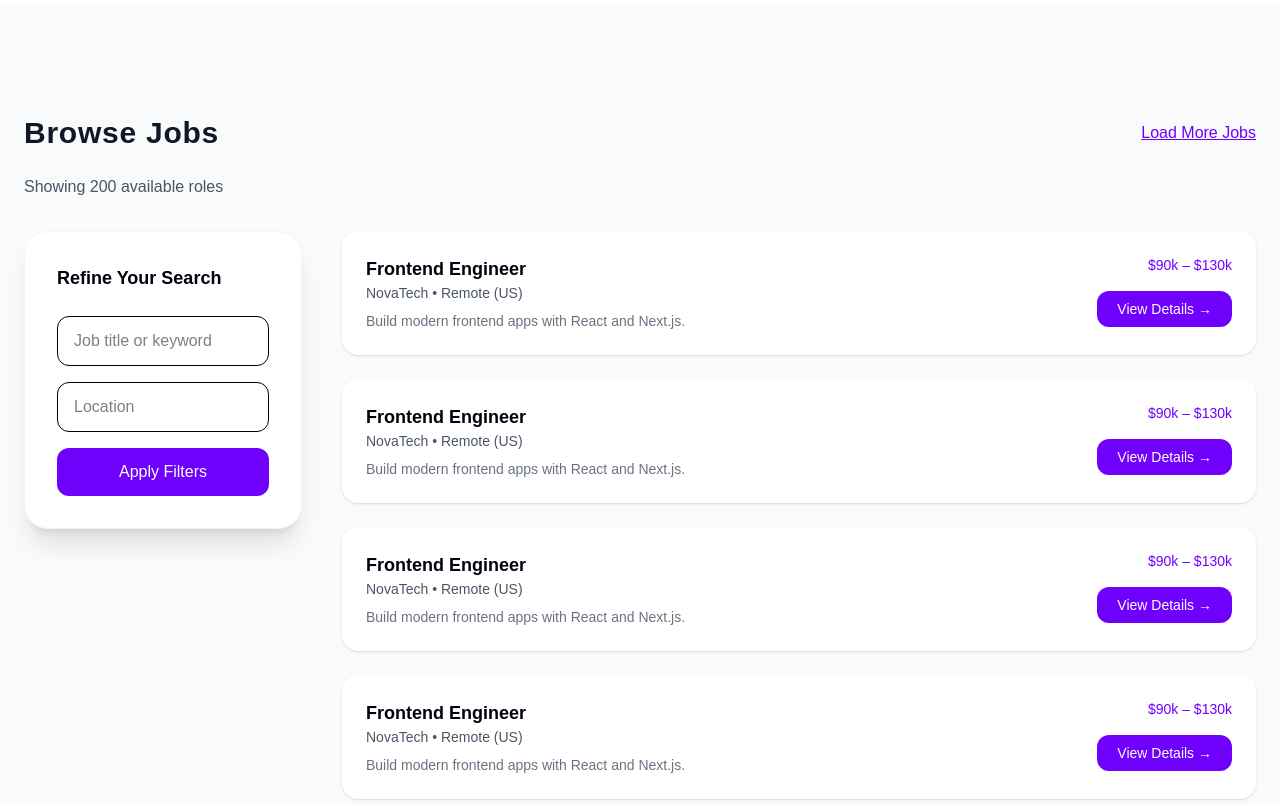
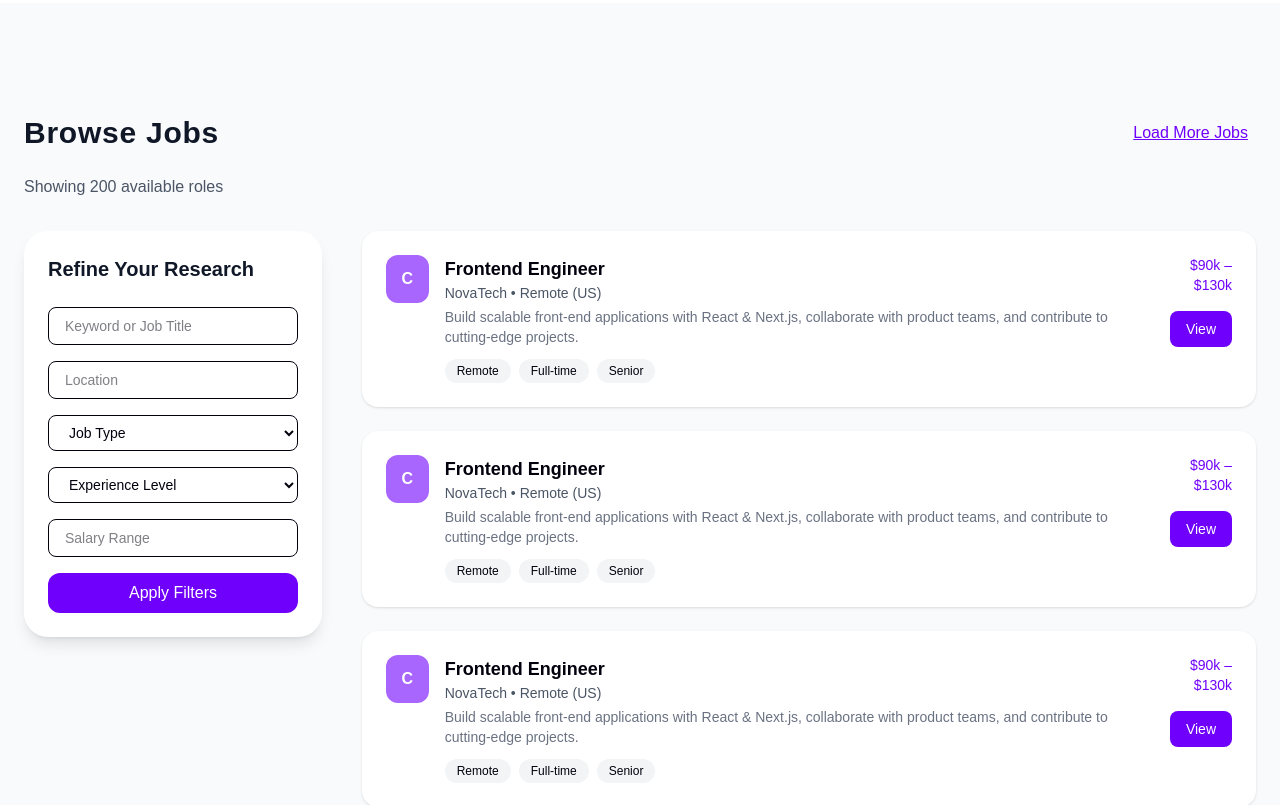
Before and after one commit to adebisidolapo/technicaljobboard, a Next.js app in the folder jobboard/: page / in a window 1280 px wide. Shown: the part 1460-2265 px from the top of the page. Built offline with nearby package versions, Linux system fonts and the light colour scheme.

Commit message:
Updated Browse Jobs Section

```diff
--- a/jobboard/app/page.tsx
+++ b/jobboard/app/page.tsx
@@ -152,61 +152,99 @@ export default function Home() {
 </section>
 
 {/* ================= BROWSE JOBS ================= */}
-<section id="jobs" className="py-28 bg-gray-50">
+<section className="py-28 bg-gray-50">
   <div className="max-w-7xl mx-auto px-6">
     <div className="flex justify-between items-center mb-6">
-      <h2 className="text-3xl font-semibold tracking-wide text-gray-900">
-        Browse Jobs
-      </h2>
-      <span className="text-[#6F00FC] font-medium underline cursor-pointer">
+      <h2 className="text-3xl font-semibold tracking-wide text-gray-900">Browse Jobs</h2>
+      <span className="text-[#6F00FC] font-medium underline cursor-pointer hover:bg-gray-100 px-2 rounded transition">
         Load More Jobs
       </span>
     </div>
-
     <p className="text-gray-600 mb-8">Showing 200 available roles</p>
 
-    <div className="grid grid-cols-1 lg:grid-cols-4 gap-10">
-      {/* Filters */}
-      <aside className="bg-white rounded-3xl p-8 h-fit shadow-xl border border-gray-100 sticky top-24">
-        <h3 className="font-semibold mb-6 text-lg">Refine Your Search</h3>
+    <div className="flex flex-col lg:flex-row gap-10">
 
+      {/* ================= FILTERS ================= */}
+      <aside className="lg:w-1/4 w-full lg:sticky lg:top-28 h-fit">
+        <div className="bg-white rounded-3xl p-6 shadow-lg">
+          <h3 className="text-xl font-semibold mb-6 text-gray-900">Refine Your Research</h3>
+
+          {/* Keyword */}
           <input
-          placeholder="Job title or keyword"
-          className="w-full border rounded-xl px-4 py-3 mb-4"
-        />
-        <input
-          placeholder="Location"
-          className="w-full border rounded-xl px-4 py-3 mb-4"
+            type="text"
+            placeholder="Keyword or Job Title"
+            className="w-full border rounded-lg px-4 py-2 mb-4 focus:ring-2 focus:ring-[#6F00FC] outline-none text-sm"
           />
 
-        <button className="w-full bg-[#6F00FC] hover:bg-[#8C33FD] text-white py-3 rounded-xl font-medium">
+          {/* Location */}
+          <input
+            type="text"
+            placeholder="Location"
+            className="w-full border rounded-lg px-4 py-2 mb-4 focus:ring-2 focus:ring-[#8C33FD] outline-none text-sm"
+          />
+
+          {/* Job Type */}
+          <select className="w-full border rounded-lg px-4 py-2 mb-4 text-sm">
+            <option>Job Type</option>
+            <option>Full-time</option>
+            <option>Part-time</option>
+            <option>Contract</option>
+            <option>Internship</option>
+          </select>
+
+          {/* Experience Level */}
+          <select className="w-full border rounded-lg px-4 py-2 mb-4 text-sm">
+            <option>Experience Level</option>
+            <option>Junior</option>
+            <option>Mid</option>
+            <option>Senior</option>
+          </select>
+
+          {/* Salary Range (Optional) */}
+          <input
+            type="text"
+            placeholder="Salary Range"
+            className="w-full border rounded-lg px-4 py-2 mb-4 focus:ring-2 focus:ring-[#A866FE] outline-none text-sm"
+          />
+
+          <button className="w-full bg-[#6F00FC] hover:bg-[#8C33FD] text-white py-2 rounded-xl font-medium transition">
             Apply Filters
           </button>
+        </div>
       </aside>
 
-      {/* Job Feed */}
-      <div className="lg:col-span-3 space-y-6">
-        {[...Array(6)].map((_, idx) => (
+      {/* ================= JOB FEED ================= */}
+      <div className="lg:w-3/4 w-full space-y-6">
+        {[...Array(8)].map((_, idx) => (
           <div
             key={idx}
-            className="bg-white rounded-2xl p-6 shadow-sm hover:shadow-md transition flex justify-between"
+            className="bg-white rounded-2xl p-6 shadow-sm hover:shadow-md transition flex justify-between items-start"
           >
+            <div className="flex gap-4">
+              <div className="w-12 h-12 rounded-xl bg-[#A866FE] text-white flex items-center justify-center font-bold">
+                C
+              </div>
+
               <div>
                 <h3 className="text-lg font-semibold">Frontend Engineer</h3>
                 <p className="text-sm text-gray-600">
                   NovaTech • Remote (US)
                 </p>
-              <p className="text-sm text-gray-500 mt-2">
-                Build modern frontend apps with React and Next.js.
+                <p className="text-sm text-gray-500 mt-1">
+                  Build scalable front-end applications with React & Next.js, collaborate with product teams, and contribute to cutting-edge projects.
                 </p>
+                <div className="flex flex-wrap gap-2 mt-3">
+                  <span className="text-xs px-3 py-1 rounded-full bg-gray-100">Remote</span>
+                  <span className="text-xs px-3 py-1 rounded-full bg-gray-100">Full-time</span>
+                  <span className="text-xs px-3 py-1 rounded-full bg-gray-100">Senior</span>
+                </div>
+              </div>
             </div>
 
             <div className="text-right">
-              <p className="text-sm font-medium text-[#6F00FC]">
-                $90k – $130k
-              </p>
-              <button className="mt-4 bg-[#6F00FC] hover:bg-[#8C33FD] text-white px-5 py-2 rounded-xl text-sm font-medium">
-                View Details →
+              <p className="text-sm font-medium text-[#6F00FC]">$90k – $130k</p>
+              <button className="mt-4 bg-[#6F00FC] hover:bg-[#8C33FD] text-white px-4 py-2 rounded-lg text-sm">
+                View
               </button>
             </div>
           </div>
@@ -215,6 +253,7 @@ export default function Home() {
     </div>
   </div>
 </section>
+
 
 {/* ================= EMPOWERING JOB SEEKERS ================= */}
 <section className="py-28 bg-white">
```
Lines whose indentation alone changed are shown as unchanged.
